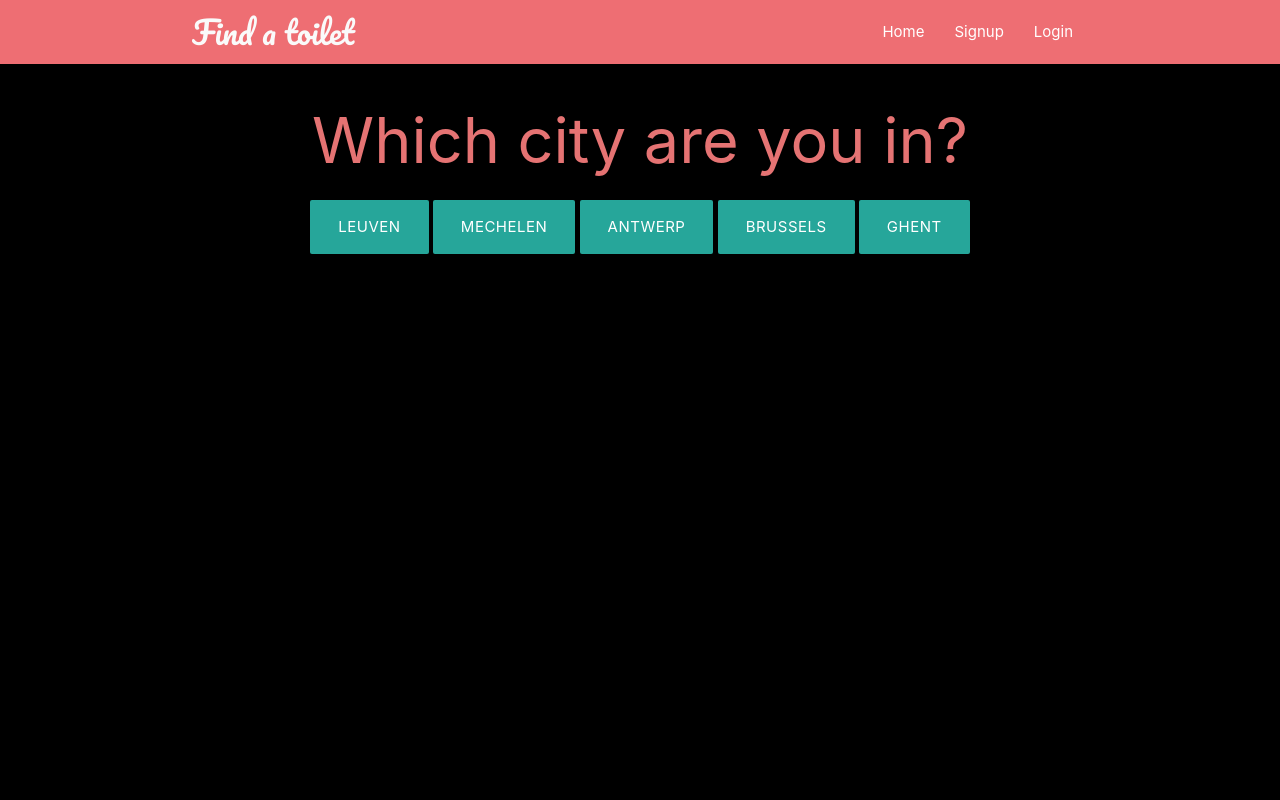
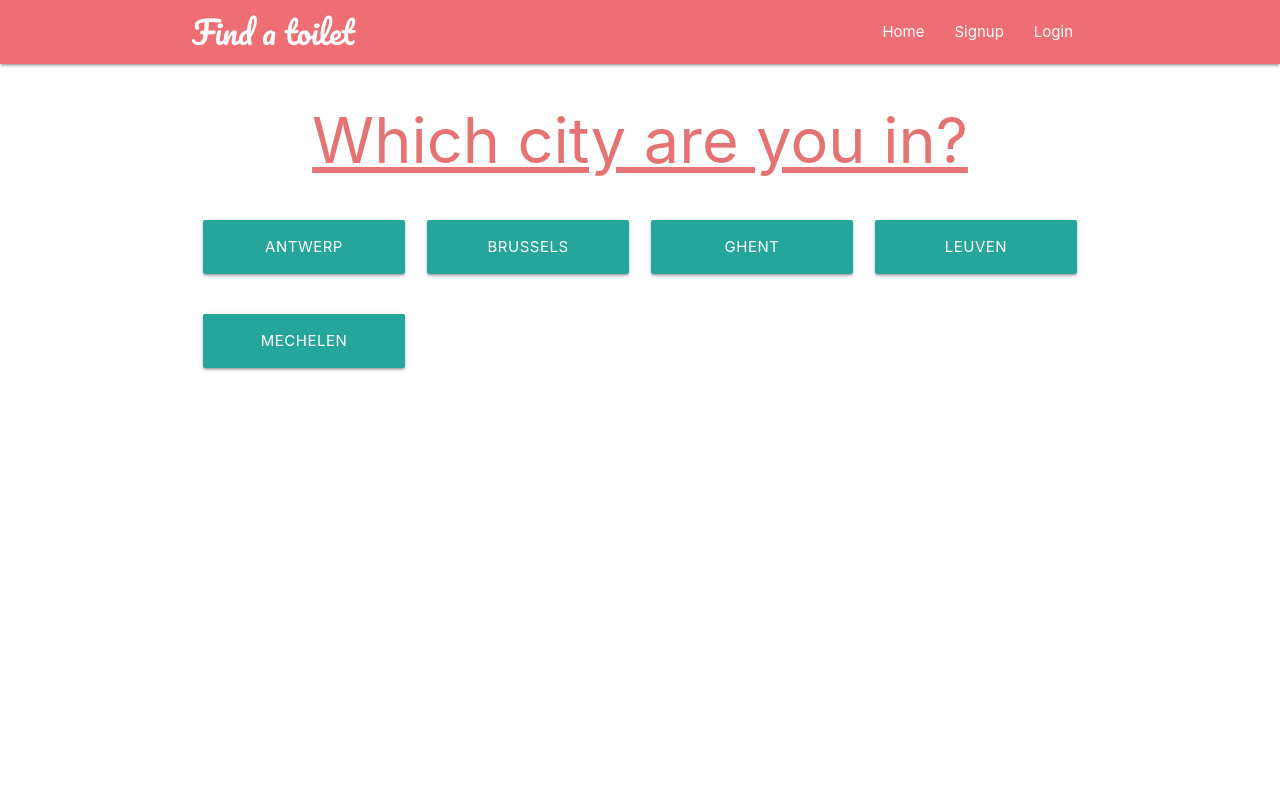
Before and after one commit to janolaerts/wcfinder, a Django app: page / in a window 1280 px wide. Run offline with Django 3.2, Linux system fonts and the light colour scheme; data comes from the database, SQL or seed files in the repository.

Commit message:
Querying database on city works

```diff
--- a/static/styles.css
+++ b/static/styles.css
@@ -1,4 +1,39 @@
-body{
-  background: black;
-  color: blue;
+.brand-logo{
+  font-family: 'Pacifico', cursive;
+  color: #fafafa;
 }
+
+.cities-container h1{
+  text-decoration: underline;
+}
+
+.cities-container .row div{
+  margin: 20px 0px;
+}
+
+.cities-container .row div button {
+  width: 100%;
+}
+
+.toilets-container{
+  position: relative;
+  top: 10px;
+}
+
+.toilets-container .toilet{
+  background: #e57373;
+  border-radius: 20px;
+  height: 125px;
+  margin-top: 15px;
+  border: 5px solid white;
+  cursor: pointer;
+}
+
+.toilets-container .toilet .info h1{
+  font-size: 25px;
+}
+
+.toilets-container .toilet .info p{
+  position: relative;
+  bottom: 10px;
+}
--- a/templates/base_layout.html
+++ b/templates/base_layout.html
@@ -16,7 +16,7 @@
   <div class="navbar-fixed">
     <nav class="nav-wrapper red-lighten-2">
       <div class="container">
-        <a href="/" class="brand-logo" style="font-family: 'Pacifico', cursive; color: #fafafa;">Find a toilet</a>
+        <a href="/" class="brand-logo">Find a toilet</a>
         <a href="#" class="sidenav-trigger" data-target="mobile-menu">
           <i class="material-icons">menu</i>
         </a>
@@ -44,11 +44,6 @@
       M.Sidenav.init(sidenav, {edge:'left'});
     })
 
-    // document.addEventListener('DOMContentLoaded', () => {
-    //   const elems = document.querySelectorAll('.dropdown-trigger');
-    //   const instances = M.Dropdown.init(elems);
-    // });
-
     document.addEventListener('DOMContentLoaded', function() {
       let elems = document.querySelectorAll('select');
       let instances = M.FormSelect.init(elems);
--- a/templates/city_list.html
+++ b/templates/city_list.html
@@ -3,14 +3,20 @@
 
 {% block wclist %}
 
-  <div class="container">
+  <div class="container cities-container">
 
     <h1 class="center-align red-text text-lighten-2">Which city are you in?</h1>
 
     <div class="cities center-align">
-      {% for city in cities %}
-        <a href="/toilet-list/?city={{ city }}"><button class="btn-large">{{ city }}</button></a>
-      {% endfor %}
+      <div class="row">
+        {% for city in cities %}
+          <div class="col s6 m4 l3">
+            <a href="/toilet-list/?city={{ city }}">
+              <button class="btn-large">{{ city }}</button>
+            </a>
+          </div>
+        {% endfor %}
+      </div>
     </div>
 
   </div>
--- a/wcapp/views.py
+++ b/wcapp/views.py
@@ -8,4 +8,4 @@ def citylist_view(request):
   toilet_list = Toilet.objects.all()
   cities = list(map(filter_cities, toilet_list))
   filtered_cities = list(set(cities))
-  return render(request, 'city_list.html', { 'cities': filtered_cities })
+  return render(request, 'city_list.html', { 'cities': sorted(filtered_cities) })
```
Also changed, not shown: toilets/templates/toilets/wc_list.html (+9 -24 lines), toilets/views.py (+3 -5 lines).
